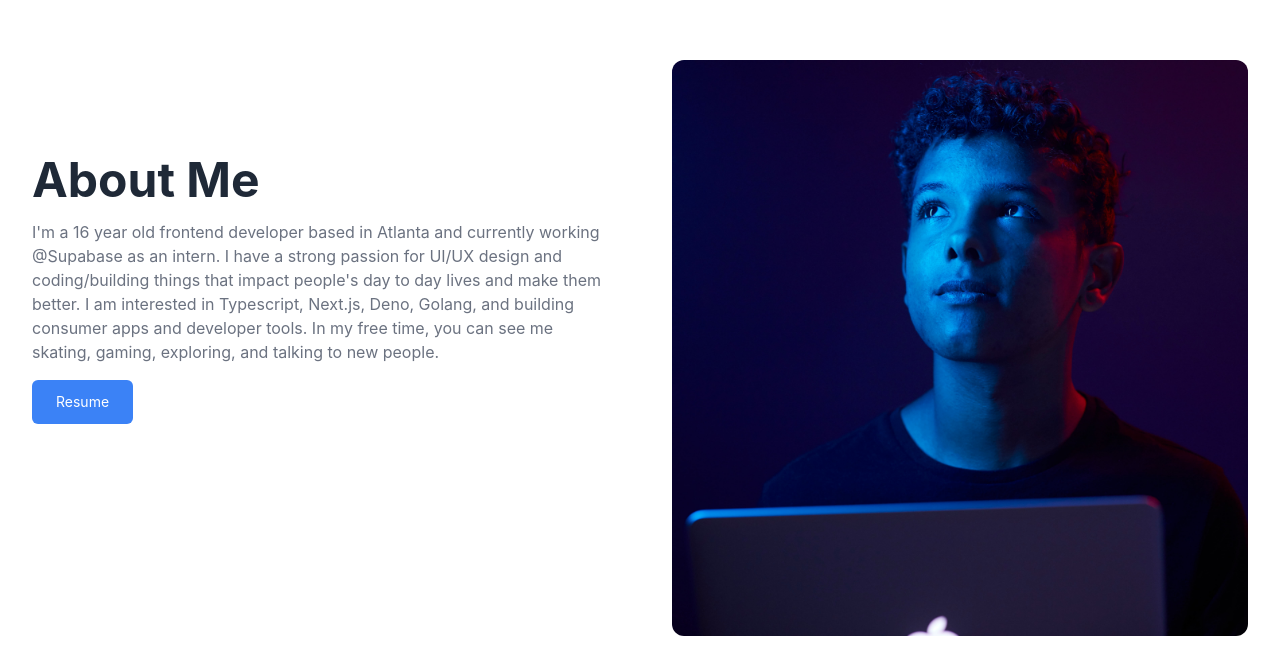
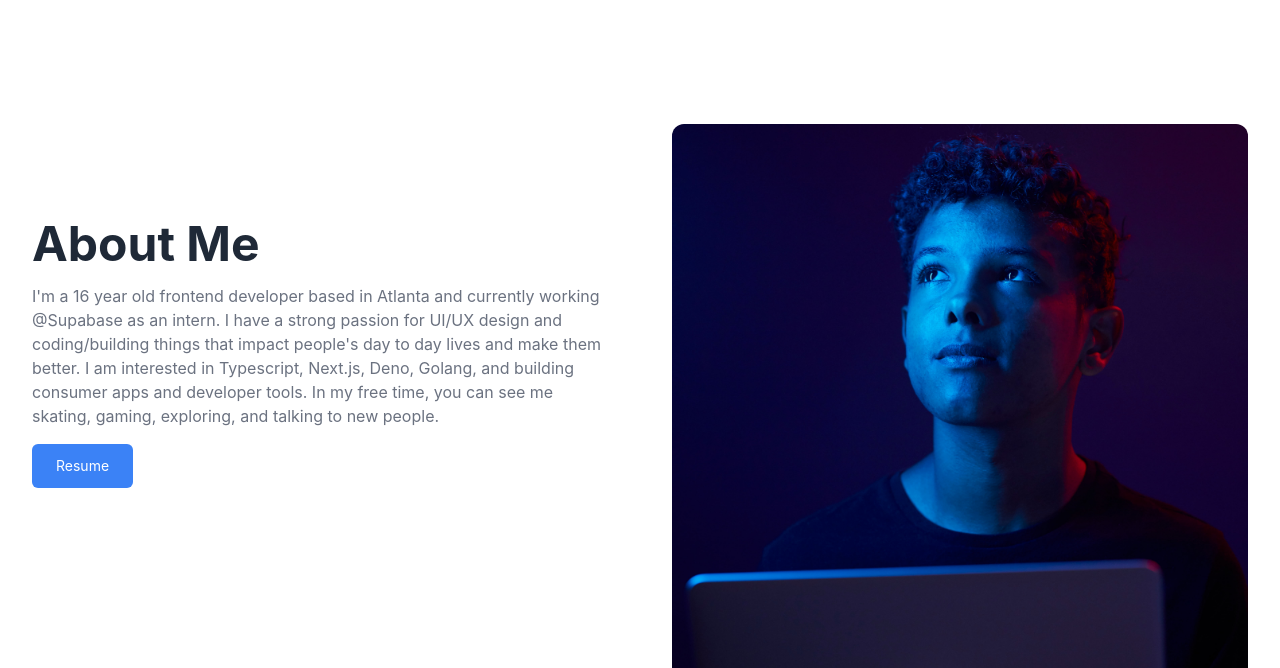
Before and after one commit to Isaiah-Hamilton/Portfolio, a Next.js app: page / in a window 1280 px wide. Shown: the part 812-1480 px from the top of the page. Built offline with nearby package versions, Linux system fonts and the light colour scheme.

Commit message:
chore: update section padding

```diff
--- a/styles/globals.css
+++ b/styles/globals.css
@@ -36,9 +36,6 @@ a {
   padding-bottom: 8rem;
 }
 
-.about {
-  padding-top: 0;
-}
 
 .experience {
   margin-top: 8rem;
@@ -58,7 +55,6 @@ a {
   min-height: calc(100vh - 48px);
   display: flex;
   align-items: center;
-  margin-bottom: 4rem;
 }
 
 /*.swiper-container {
```
